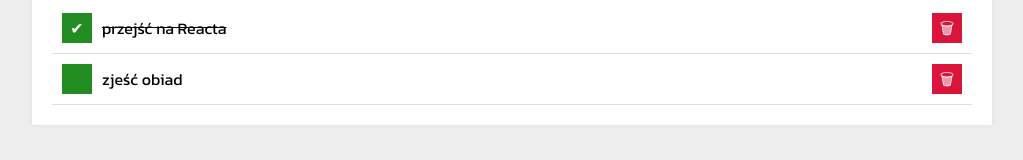
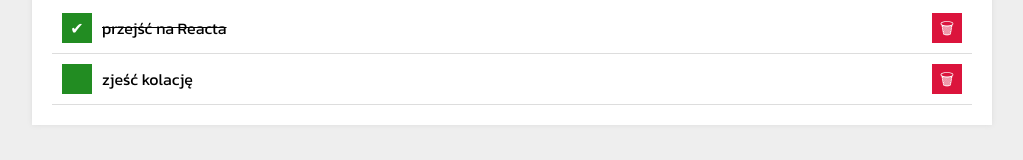
Before and after one commit to Adam-Bogocz/todo-list-react, a React (Create React App) app: page / in a window 1280 px wide. Shown: the part 335-495 px from the top of the page, without its empty margins (128-1151 px from the left). Built offline with nearby package versions, Linux system fonts and the light colour scheme.

Commit message:
changed task content

```diff
--- a/src/App.js
+++ b/src/App.js
@@ -8,7 +8,7 @@ import Tasks from "./Tasks";
 
 const tasks = [
   { id: 1, content: "przejść na Reacta", done: true },
-  { id: 2, content: "zjeść obiad", done: false },
+  { id: 2, content: "zjeść kolację", done: false },
 ];
 
 const hideDoneTasks = false;
```
